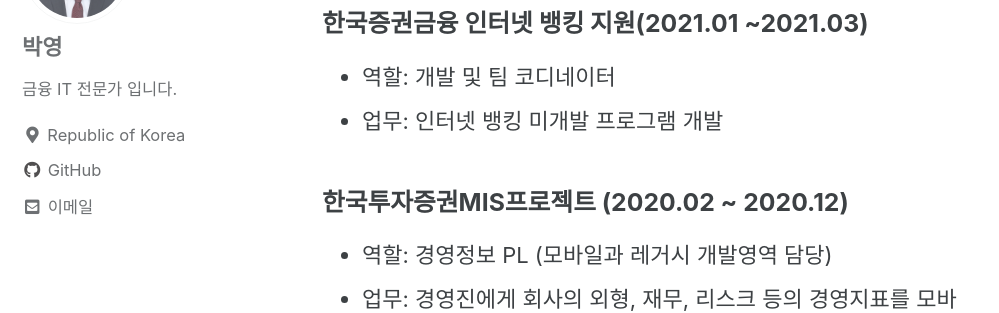
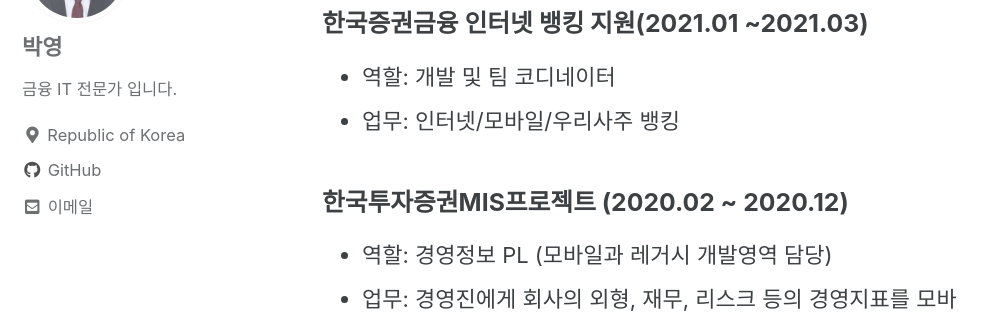
Before and after one commit to py0777/py0777.github.com, a Jekyll site: the page built from _pages/about-archive.md, in a window 1280 px wide and 900 px high, scrolled down 1280 px. Shown: the part 152-465 px from the top of the window, without its empty margins (0-999 px from the left). Built offline with Jekyll 4.4.1, drawn with Linux system fonts in a browser that asks for light colours; cached includes are drawn as plain includes; a script that is not in the unit is left out.

Commit message:
Update about-archive.md

```diff
--- a/_pages/about-archive.md
+++ b/_pages/about-archive.md
@@ -36,7 +36,7 @@
 ### 한국증권금융 인터넷 뱅킹 지원(2021.01 ~2021.03)
 
 - 역할: 개발 및 팀 코디네이터
-- 업무: 인터넷 뱅킹 미개발 프로그램 개발
+- 업무: 인터넷/모바일/우리사주 뱅킹
 
 ### 한국투자증권MIS프로젝트 (2020.02 ~ 2020.12)
 
```
